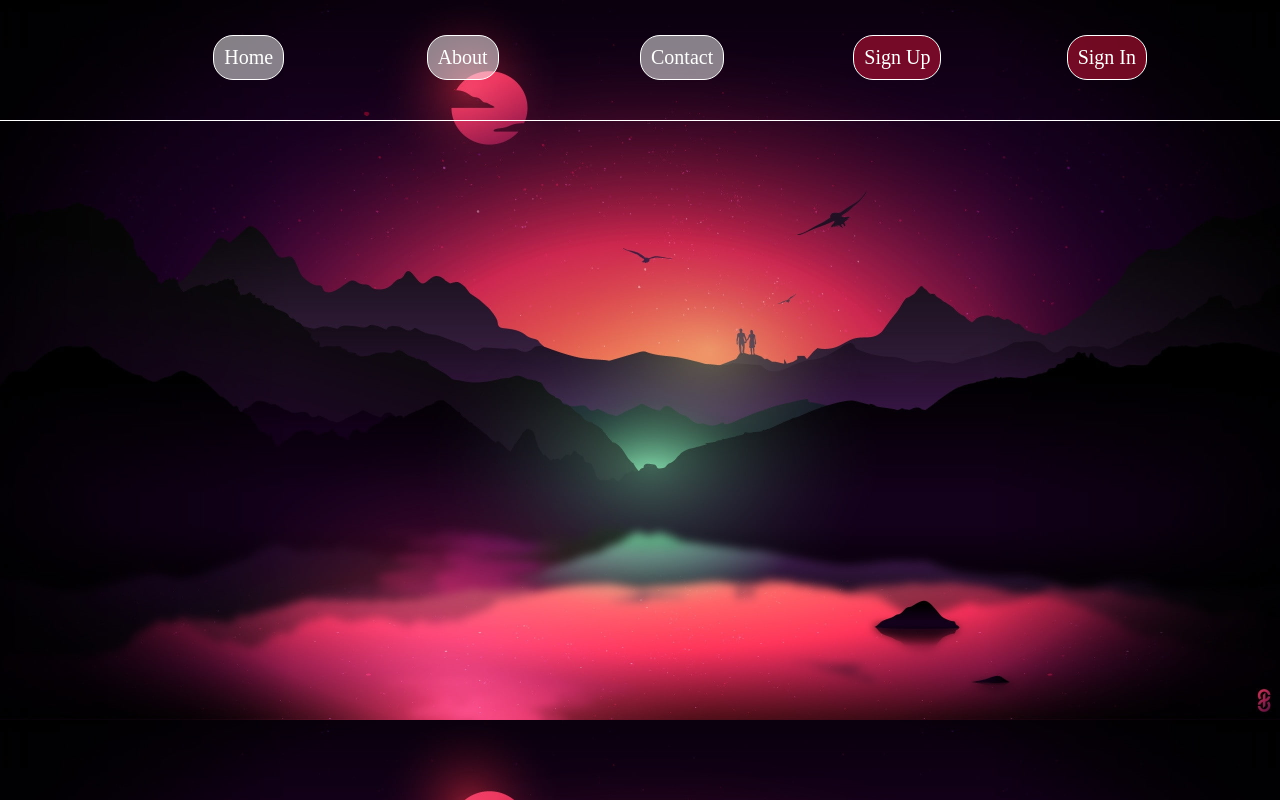
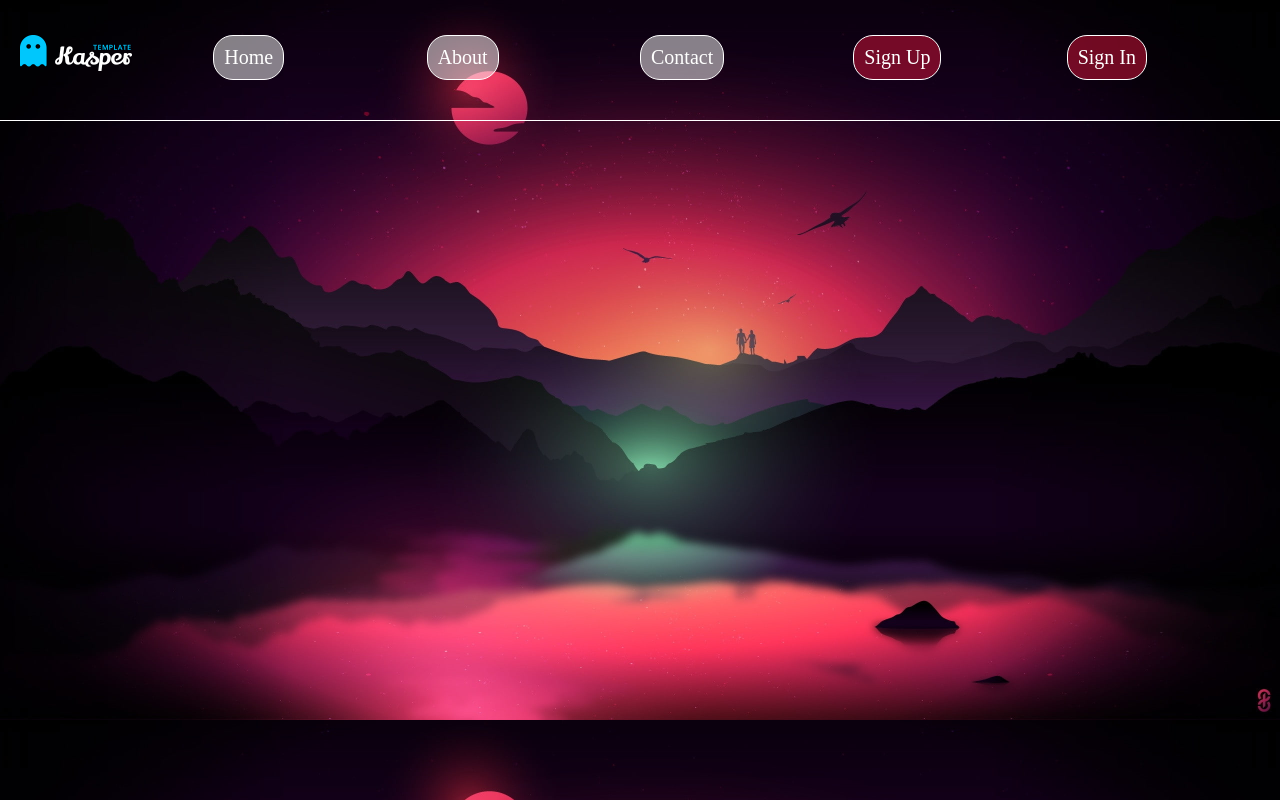
Before and after one commit to ObidaBdia/headerl, a plain HTML site: page index.html in a window 1280 px wide. Drawn offline with Linux system fonts and the light colour scheme.

Commit message:
Update index.html

```diff
--- a/index.html
+++ b/index.html
@@ -10,7 +10,7 @@
 <body>
     <div class="header">
         <div class="icon">
-            <img src="/images/logo.png" alt="">
+            <img src="/logo.png" alt="">
         </div>
         <div class="nav">
             <ul>
```
